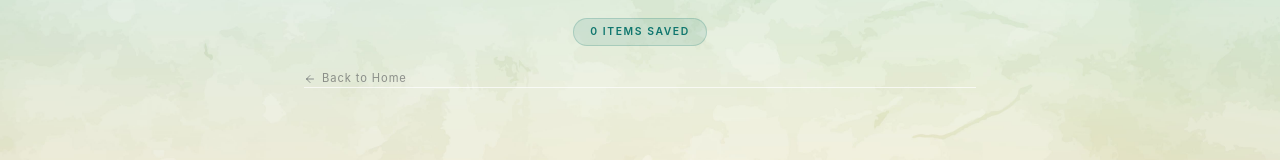
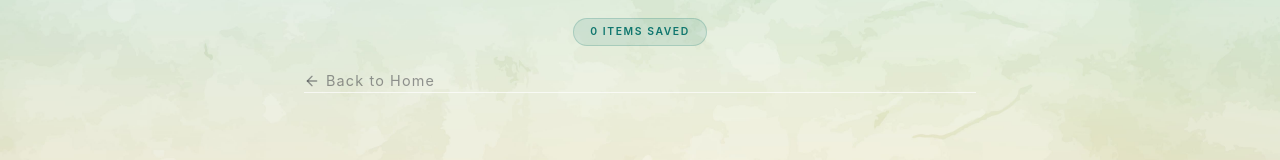
Before and after one commit to raumedeuter/selah, a React (Vite) app: page /favourites in a window 1280 px wide. Shown: the part 126-286 px from the top of the page. Built offline with nearby package versions, Linux system fonts and the light colour scheme.

Commit message:
increased bac to home size

```diff
--- a/src/pages/Favourites.jsx
+++ b/src/pages/Favourites.jsx
@@ -109,14 +109,14 @@ function Favourites() {
               className="flex items-center gap-1.5 transition-opacity hover:opacity-60"
               style={{
                 color: subtextColor,
-                fontSize: "0.7rem",
+                fontSize: "0.9rem",
                 letterSpacing: "0.08em",
                 background: "none",
                 border: "none",
                 cursor: "pointer",
               }}
             >
-              <ArrowLeft size={12} />
+              <ArrowLeft size={16} />
               Back to Home
             </button>
           </div>
```
